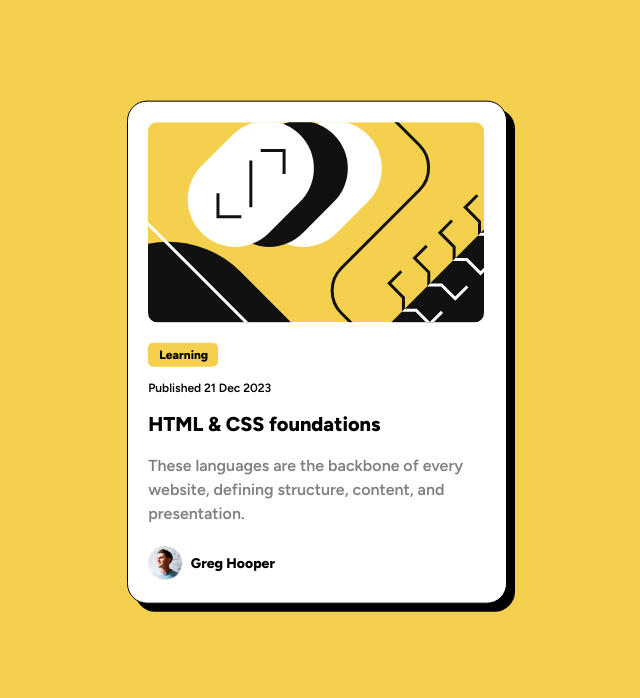
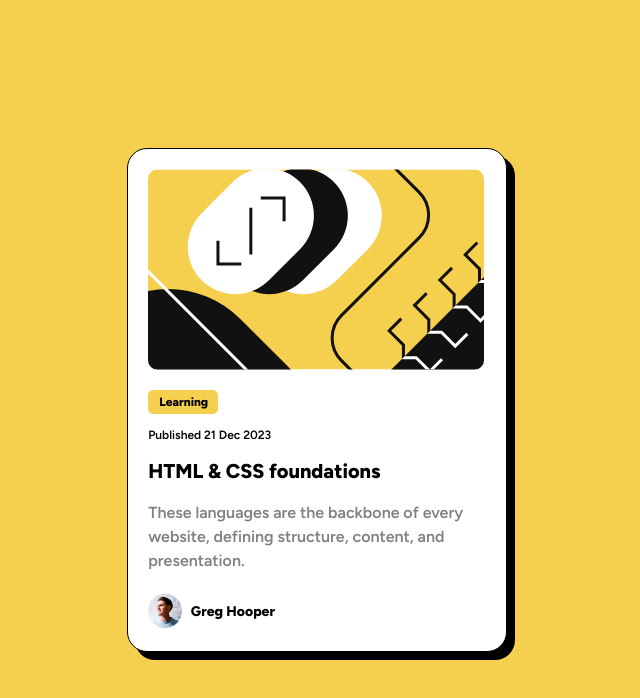
Before and after one commit to nathangrissett/Blog-Preview-Card, a plain HTML site: page index.html in a window 1280 px wide. Shown: the whole page, without its empty margins (323-963 px from the left). Drawn offline with Linux system fonts and the light colour scheme.

Commit message:
Add files via upload

```diff
--- a/assets/stylesheets/main.css
+++ b/assets/stylesheets/main.css
@@ -81,17 +81,8 @@ h5 {
 }
 
 /*
-Margin, Border, Padding, Shadow
+Margin, Border, Padding
 */
-
-body {
-    background-color: #fff;
-    padding: 20px;
-    border: 1px solid black;
-    border-radius: 20px;
-    width: 337.5px;
-    box-shadow: 8px 8px black;
-}
 
 h1 {
     width: 48px;
@@ -152,6 +143,34 @@ h4 {
 }
 
 /*
+Rearmost background
+*/
+
+html {
+    Background-color: hsl(47, 88%, 63%);
+}
+
+/*
+**V2** using flexbox for centering (THANK YOU @FazeenIjaz on Frontend Mentor)
+*/
+
+body {
+    display: flex;
+    align-items: center;
+    justify-content: center;
+    height: 100vh;
+    margin: 0;
+ }
+ .container {
+    background-color: #fff;
+    padding: 20px;
+    border: 1px solid black;
+    border-radius: 20px;
+    width: 337.5px;
+    box-shadow: 8px 8px black;
+ }
+
+ /*
 Hover
 */
 
@@ -160,32 +179,6 @@ h3:hover {
     cursor: pointer;
 }
 
-body:hover {
+.container:hover {
     box-shadow: 16px 16px black;
 }
-
-/*
-Horizontal alignment
-*/
-
-html {
-    display: table;
-    margin: auto;
-}
-
-/*
-Vertical alignment
-*/
-
-body {
-    top: 50%;
-    transform: translateY(20%);
-}
-
-/*
-Rearmost background
-*/
-
-html {
-    Background-color: hsl(47, 88%, 63%);
-}
--- a/index.html
+++ b/index.html
@@ -10,6 +10,7 @@
         </head>
         <main>
             <body>
+                <div class="container">
                     <img class="illustration" src="illustration-article.svg" alt="Illustration for HTML & CSS Foundations">
                     <h1>Learning</h1>
                     <h2>Published 21 Dec 2023</h2>
@@ -21,6 +22,7 @@
                     </h4>
                     <img class="avatar" src="image-avatar.webp" alt="Photo of Greg Hooper">
                     <h5>Greg Hooper</h5>
+                </div>
             </body>
         </main>
     </html>
```
Also changed, not shown: 1 other file. Lines whose indentation alone changed are shown as unchanged.
